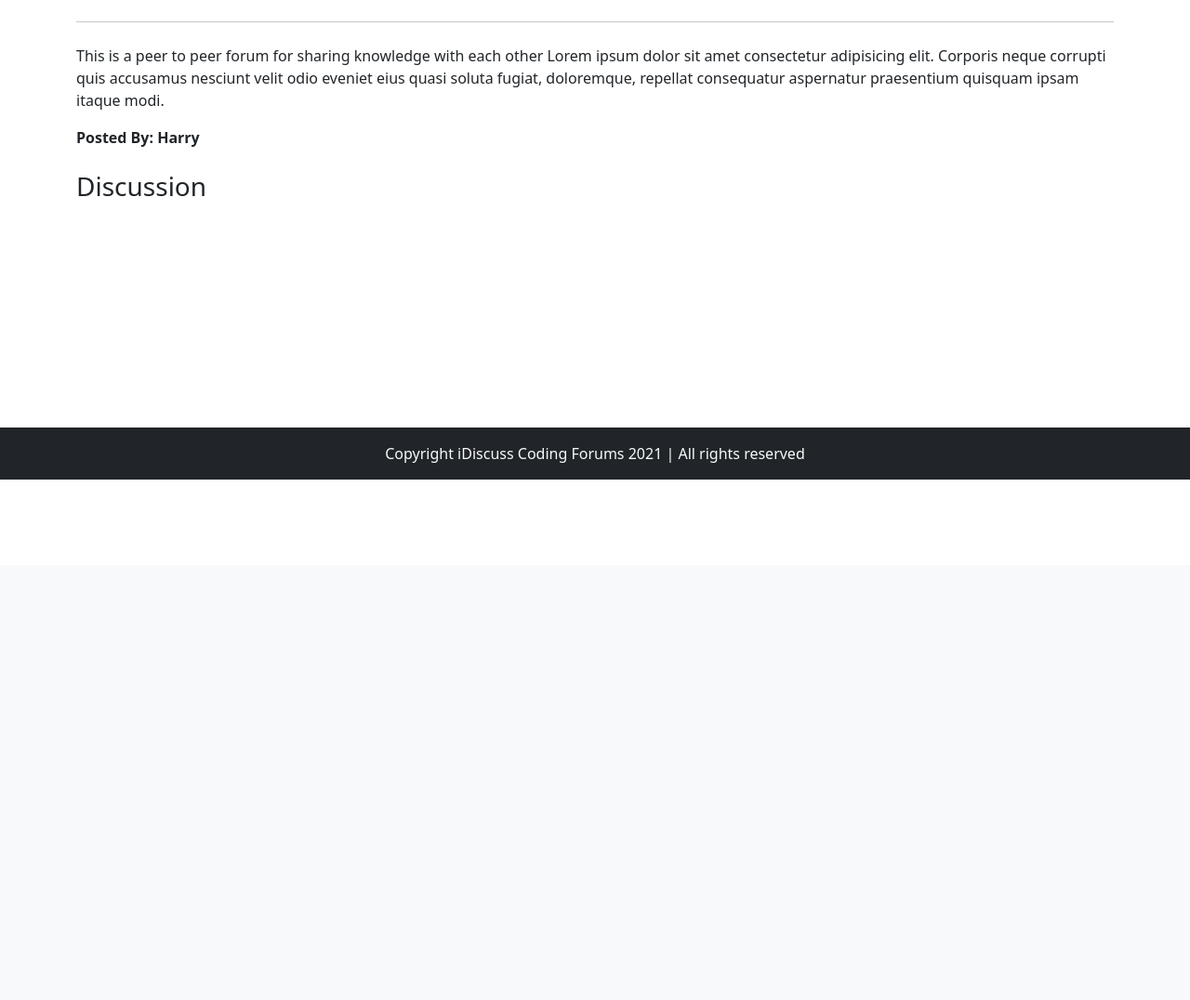
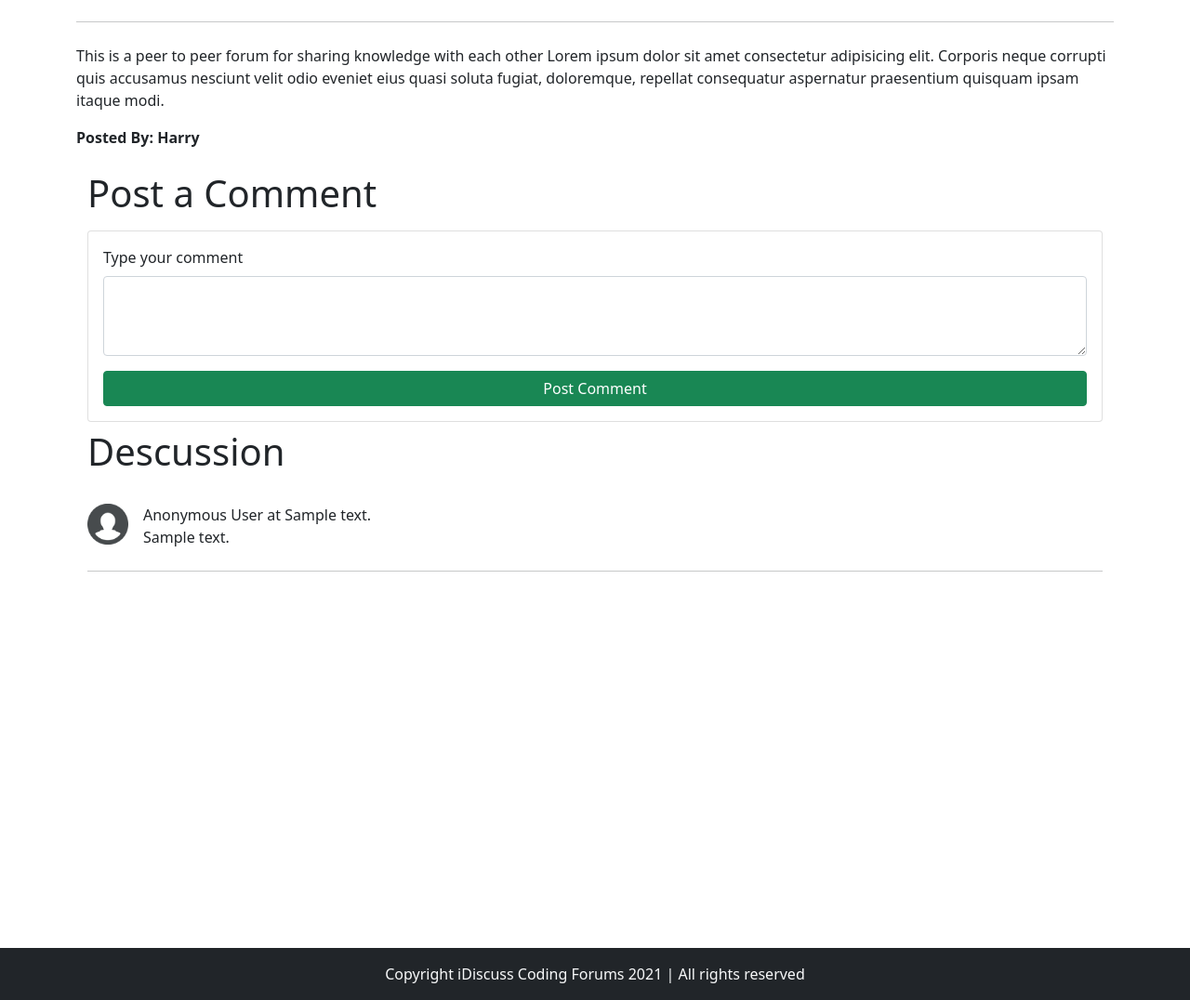
Before and after one commit to anupshakya7/Forums-Php, a PHP site: page /thread.php?threadid=1 in a window 1280 px wide. Shown: the part 192-1268 px from the top of the page at 93% size. Before the commit the page ends 708 px from the top, so only its background shows below. Run offline with PHP 8.4, Linux system fonts and the light colour scheme; tables that the repository leaves empty or names only in its code hold one stand-in row (values such as "Sample post").

Commit message:
SignUp and Login

```diff
--- a/partials/_header.php
+++ b/partials/_header.php
@@ -1,5 +1,6 @@
 <?php
 
+session_start();
 echo ' <nav class="navbar navbar-expand-lg navbar-dark bg-dark">
     <div class="container-fluid">
       <a class="navbar-brand" href="/codewithharry/Forums-Php">iDiscuss</a>
@@ -28,19 +29,39 @@ echo ' <nav class="navbar navbar-expand-lg navbar-dark bg-dark">
           <li class="nav-item">
             <a class="nav-link" href="contact.php" >Contact</a>
           </li>
-        </ul>
-
-        <form class="d-flex">
+        </ul>';
+if(isset($_SESSION['loggedIn']) && $_SESSION['loggedIn'] == true) {
+    echo '<form class="d-flex">
+          <input class="form-control me-2" type="search" placeholder="Search" aria-label="Search">
+          <button class="btn btn-outline-light" type="submit">Search</button>
+          <span class="text-white mx-3">Welcome '.$_SESSION['email'].'</span>
+          <button class="btn btn-success">Logout</button>
+        </form>';
+} else {
+    echo '<form class="d-flex">
           <input class="form-control me-2" type="search" placeholder="Search" aria-label="Search">
           <button class="btn btn-outline-light" type="submit">Search</button>
         </form>
         <div class="mx-2 text-center my-2">
             <button class="btn btn-danger" data-bs-toggle="modal" data-bs-target="#loginModal">Login</button>
             <button class="btn btn-success" data-bs-toggle="modal" data-bs-target="#signUpModal">Sign Up</button>
-        </div>
-    </div>
+        </div>';
+}
+
+echo '</div>
     </div>
   </nav>';
 
 include 'partials/_loginModal.php';
 include 'partials/_signupModal.php';
+if(isset($_GET['signupsuccess']) && $_GET['signupsuccess'] == "true") {
+    echo '<div class="alert alert-success" role="alert">
+    You can now login!
+  </div>';
+}
+
+if(isset($_GET['signupsuccess']) && $_GET['signupsuccess'] == "false") {
+    echo '<div class="alert alert-danger" role="alert">
+     Error!!!
+</div>';
+}
--- a/partials/_loginModal.php
+++ b/partials/_loginModal.php
@@ -6,15 +6,15 @@
                 <h5 class="modal-title" id="loginModalLabel">Login</h5>
                 <button type="button" class="btn-close" data-bs-dismiss="modal" aria-label="Close"></button>
             </div>
-            <form>
+            <form action="/codewithharry/Forums-Php/partials/_handleLogin.php" method="POST">
             <div class="modal-body">
                     <div class="mb-3">
                         <label for="email" class="form-label">Email address</label>
-                        <input type="email" class="form-control" id="email" placeholder="Enter Email Address">
+                        <input type="email" class="form-control" id="email" name="loginEmail" placeholder="Enter Email Address">
                     </div>
                     <div class="mb-3">
                         <label for="password" class="form-label">Password</label>
-                        <input type="password" class="form-control" id="password" placeholder="Enter Password">
+                        <input type="password" class="form-control" id="password" name="loginPassword" placeholder="Enter Password">
                     </div>
             </div>
             <div class="modal-footer">
--- a/partials/_signupModal.php
+++ b/partials/_signupModal.php
@@ -6,19 +6,19 @@
                 <h5 class="modal-title" id="loginModalLabel">Sign Up</h5>
                 <button type="button" class="btn-close" data-bs-dismiss="modal" aria-label="Close"></button>
             </div>
-            <form>
+            <form action="/codewithharry/Forums-Php/partials/_handleSignup.php" method="POST">
             <div class="modal-body">
                     <div class="mb-3">
                         <label for="email" class="form-label">Email address</label>
-                        <input type="email" class="form-control" id="email" placeholder="Enter Email Address">
+                        <input type="email" class="form-control" id="email" name="signupEmail" placeholder="Enter Email Address">
                     </div>
                     <div class="mb-3">
                         <label for="password" class="form-label">Password</label>
-                        <input type="password" class="form-control" id="password" placeholder="Enter Password">
+                        <input type="password" class="form-control" id="password" name="signupPassword" placeholder="Enter Password">
                     </div>
                     <div class="mb-3">
                         <label for="password" class="form-label">Confirm Password</label>
-                        <input type="password" class="form-control" id="cpassword" placeholder="Enter Confirm Password">
+                        <input type="password" class="form-control" id="cpassword" name="signupcPassword" placeholder="Enter Confirm Password">
                     </div>
             </div>
             <div class="modal-footer">
--- a/thread.php
+++ b/thread.php
@@ -24,11 +24,42 @@
         $id = $_GET['threadid'];
     $sql = "SELECT * FROM `threads` WHERE thread_id=".$id."";
     $result = mysqli_query($conn, $sql);
+    $noResult = true;
     while($row = mysqli_fetch_assoc($result)) {
+        $noResult = false;
         $title = $row['thread_title'];
         $desc = $row['thread_desc'];
     }
+
+    if($noResult) {
+        echo '<div class="jumbotron jumbotron-fluid">
+        <div class="container">
+            <p class="lead">Be the first person to ask a question</p>
+        </div>
+    </div>';
+        echo var_dump($noResult);
+    }
     ?>
+
+<?php
+    $showAlert = false;
+    $method = $_SERVER['REQUEST_METHOD'];
+    if ($method == 'POST') {
+        //Insert into comment db
+        $comment = $_POST['comment'];
+
+        $sql = "INSERT INTO `comments` (`comment_content`, `thread_id`, `comment_by`, `comment_created`) VALUES ('$comment', '$id', '0', current_timestamp())";
+        $result = mysqli_query($conn, $sql);
+        $showAlert = true;
+    }
+
+    if ($showAlert) {
+        echo '<div class="alert alert-success" role="alert">
+        Your Comment has been Added! Please wait for community to respond
+      </div>';
+    }
+    ?>
+
     <!-- Category container starts here -->
     <div class="container my-3" id="ques">
         <div class="jumbotron">
@@ -38,7 +69,51 @@
             <p>This is a peer to peer forum for sharing knowledge with each other Lorem ipsum dolor sit amet consectetur adipisicing elit. Corporis neque corrupti quis accusamus nesciunt velit odio eveniet eius quasi soluta fugiat, doloremque, repellat consequatur aspernatur praesentium quisquam ipsam itaque modi.</p>
             <p><b>Posted By: Harry</b></p>
         </div>
-        <h3 class="mt-4">Discussion</h3>
+        <div class="container">
+            <h1 class="py-2">Post a Comment</h1>
+            <form action="<?php echo $_SERVER['REQUEST_URI'] ?>" method="POST" class="card p-3">
+                <div class="mb-3">
+                    <label for="desc" class="form-label">Type your comment</label>
+                    <textarea class="form-control" id="comment" name="comment" rows="3"></textarea>
+                </div>
+                <button type="submit" class="btn btn-success">Post Comment</button>
+            </form>
+        </div>
+
+        <div class="container" id="ques">
+            <h1 class="py-2">Descussion</h1>
+            <?php
+                 $id = $_GET['threadid'];
+    $sql = "SELECT * FROM `comments` WHERE thread_id=" . $id . "";
+    $result = mysqli_query($conn, $sql);
+    $noResult = true;
+
+    while ($row = mysqli_fetch_assoc($result)) {
+        $noResult = false;
+        $id = $row['comment_id'];
+        $content = $row['comment_content'];
+        $comment_time = $row['comment_created'];
+
+        echo '<div class="d-flex my-4">
+                     <div class="flex-shrink-0">
+                         <img src="images/userDefault.png" alt="..." width="44px" height="44px">
+                     </div>
+                     <div class="flex-grow-1 ms-3">
+                     <p class="font-weight-bold my-0">Anonymous User at '.$comment_time.'</p>
+                         ' . $content . '
+                     </div>
+                 </div>
+                 <hr>';
+    }
+    if ($noResult) {
+        echo '<div class="jumbotron jumbotron-fluid">
+                         <div class="container">
+                             <p class="lead">Be the first person to write a comment</p>
+                         </div>
+                     </div>';
+    }
+    ?>
+        </div>
     </div>
 
     <?php
```
Also changed, not shown: partials/_handleLogin.php (added, +22 -0 lines), partials/_handleSignup.php (added, +34 -0 lines), threadlist.php (+63 -10 lines).
